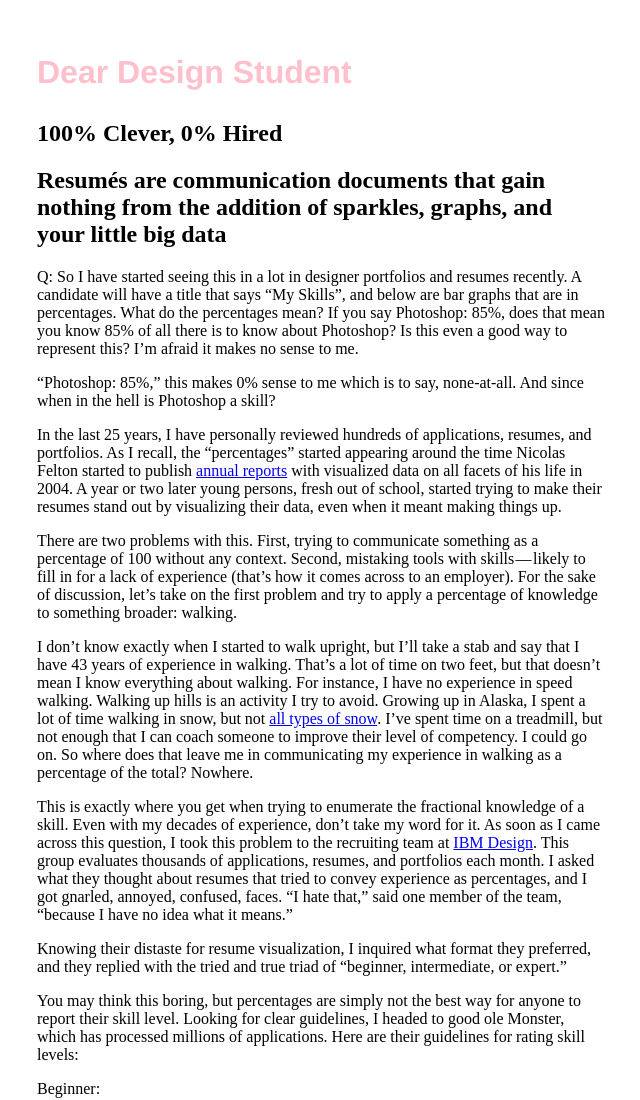
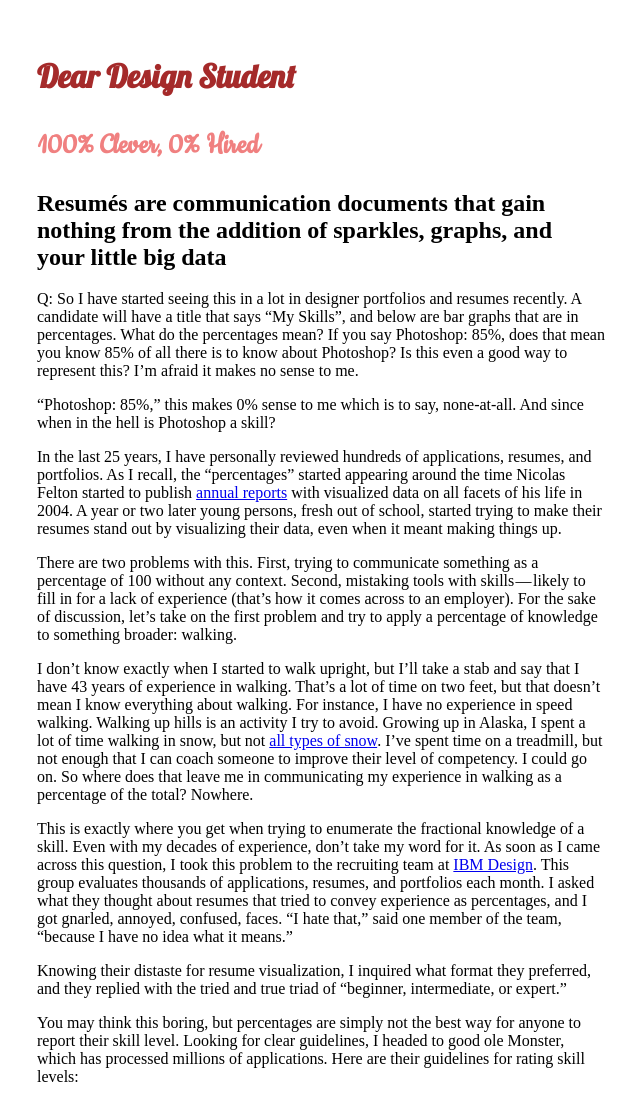
Before and after one commit to harinijai99/blog-design-harinijai99-main, a plain HTML site: page index.html in a window 1280 px wide. Shown: the top 1100 px of the page, without its empty margins (319-959 px from the left). Drawn offline with Linux system fonts and the light colour scheme.

Commit message:
sub-heading

```diff
--- a/index.html
+++ b/index.html
@@ -15,7 +15,7 @@
       <!-- this is the branding/main heading for the blog -->
 
       <!-- this is the article heading -->
-      <h1>100% Clever, 0% Hired</h1>
+      <h1 class = "Heading">100% Clever, 0% Hired</h1>
 
       <!-- this is the article subheading/teaser -->
       <h2>
--- a/styles/styles.css
+++ b/styles/styles.css
@@ -1,3 +1,7 @@
+@import url('https://fonts.googleapis.com/css2?family=Lobster&display=swap');
+
+@import url('https://fonts.googleapis.com/css2?family=Cookie&display=swap');
+
 html {
     box-sizing:border-box;
 }
@@ -15,14 +19,14 @@ body {
 	margin-right: auto;
 }
 
-@import url('https://fonts.googleapis.com/css2?family=Pacifico&display=swap');
+.branding {
+    font-family: 'Lobster', Helvetica, sans-serif;
+    font-size: 2rem;
+    color: brown;
+}
 
-
-h3 {
-    line-height: 1;
+.Heading {
+    font-family: 'Cookie', Helvetica, sans-serif ;
+    font-size:2rem ;
+    color:lightcoral
 }
-.branding {
-    font-family: 'Pacifico', Helvetica, sans-serif;
-    font-size: 2rem;
-    color: pink;
-}
```
